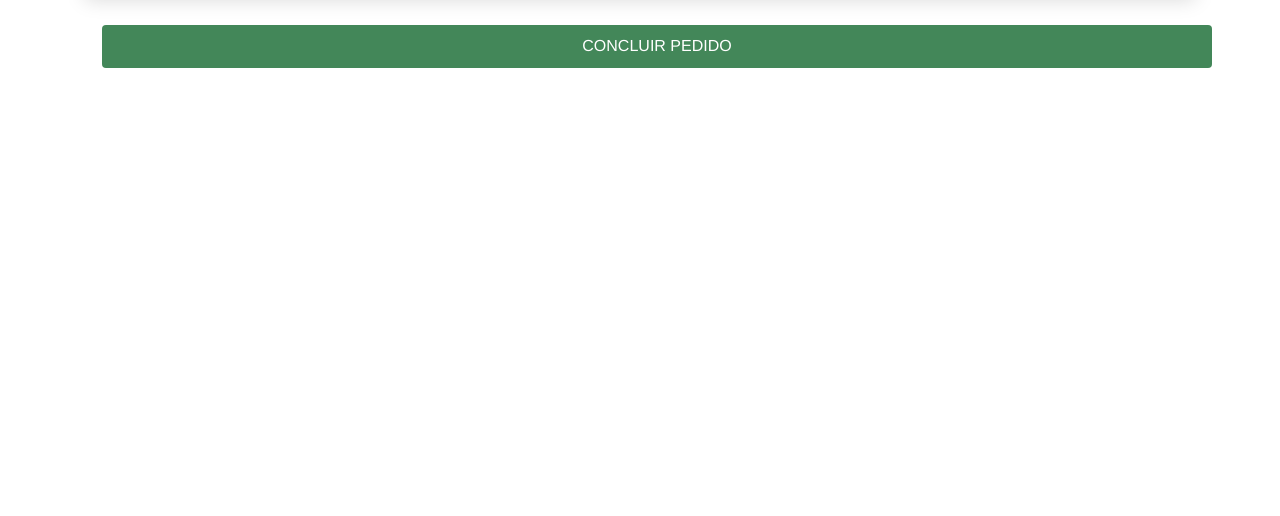
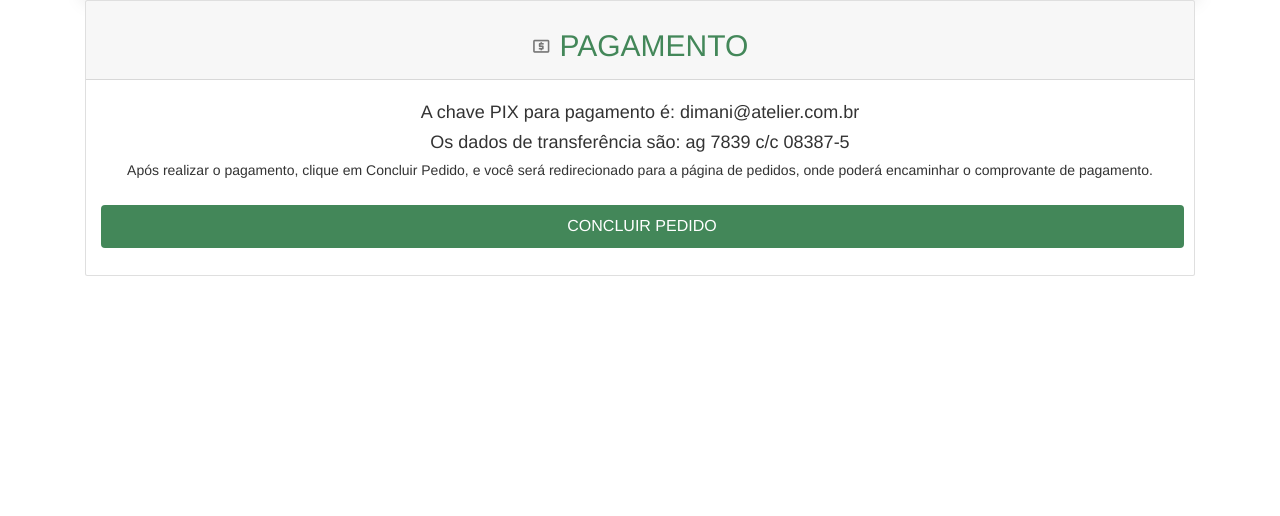
Before and after one commit to v-santana/DIMANI, a Flask app: page /fechar_pedido in a window 1280 px wide. Shown: the part 253-769 px from the top of the page. Run offline with Flask 2, Linux system fonts and the light colour scheme; some libraries are stand-ins or nearby versions.

Commit message:
Sessão pagamento

```diff
--- a/templates/fechar_pedido.html
+++ b/templates/fechar_pedido.html
@@ -71,16 +71,21 @@
 
         </tbody>
     </table>
-    <div class="container">
-        <div class="row">
-            <div class="col-sm">
-                <a href="/pedidos">
-                    <button type="button" id="concluir_pedido" class="button button-fechar btn-md btn-block" style="margin: 25px 2px !important;">CONCLUIR PEDIDO</button>
-                </a>
 
-            </div>
+    <div class="card" style="text-align: center;">
+        <div class="card-header" style="color: #438759;">
+            <h2><i class="small material-icons">local_atm</i> PAGAMENTO</h2>
         </div>
-    </div>
+        <div class="card-body">
+          <h4 class="card-title">A chave PIX para pagamento é: dimani@atelier.com.br</h4>
+          <h4 class="card-title">Os dados de transferência são: ag 7839 c/c 08387-5</h4>
+          <p class="card-text">Após realizar o pagamento, clique em Concluir Pedido, e você será redirecionado para a página de pedidos, onde poderá encaminhar o comprovante de pagamento.</p>
+          <a href="/pedidos">
+            <button type="button" id="concluir_pedido" class="button button-fechar btn-md btn-block" style="margin: 15px 2px !important;">CONCLUIR PEDIDO</button>
+        </a>
+        </div>
+      </div>
+
 </div>
 {% include 'footer.html'%}
 <script type="text/javascript" charset="utf-8" async defer>
--- a/templates/head.html
+++ b/templates/head.html
@@ -13,6 +13,7 @@
     <link rel="stylesheet" href="{{ url_for('static', filename='style.css') }}">
     <link rel="stylesheet" href="https://cdnjs.cloudflare.com/ajax/libs/font-awesome/4.7.0/css/font-awesome.min.css">
     <link rel="stylesheet" href="https://maxcdn.bootstrapcdn.com/bootstrap/3.4.0/css/bootstrap.min.css">
+    <link href="https://fonts.googleapis.com/icon?family=Material+Icons" rel="stylesheet">
     <link href="https://fonts.googleapis.com/icon?family=Material+Icons" rel="stylesheet">
     <script src="https://ajax.googleapis.com/ajax/libs/jquery/3.5.1/jquery.min.js"></script>
     <script src="https://maxcdn.bootstrapcdn.com/bootstrap/3.4.0/js/bootstrap.min.js"></script>
```
Also changed, not shown: 2 other files.
